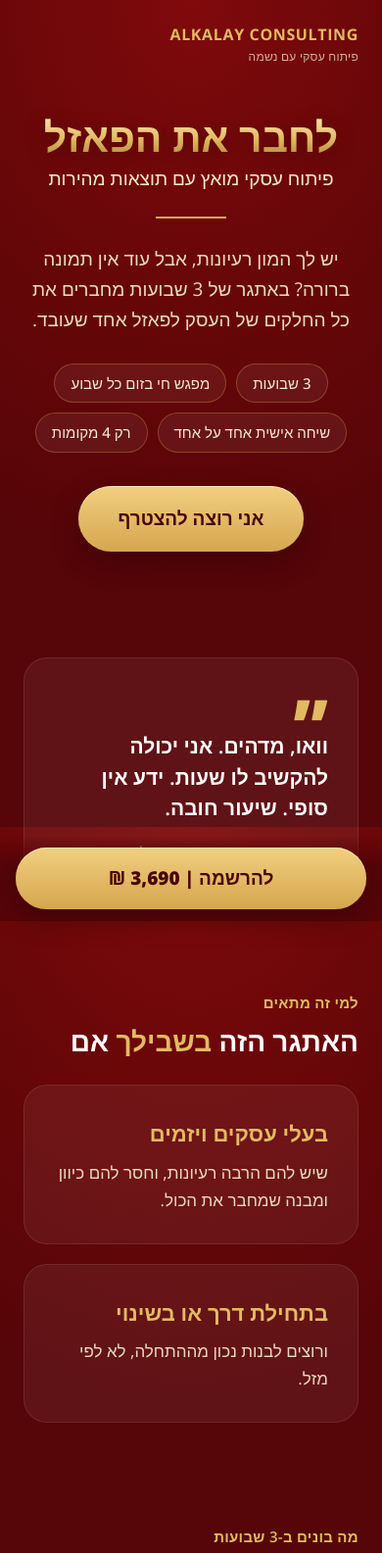
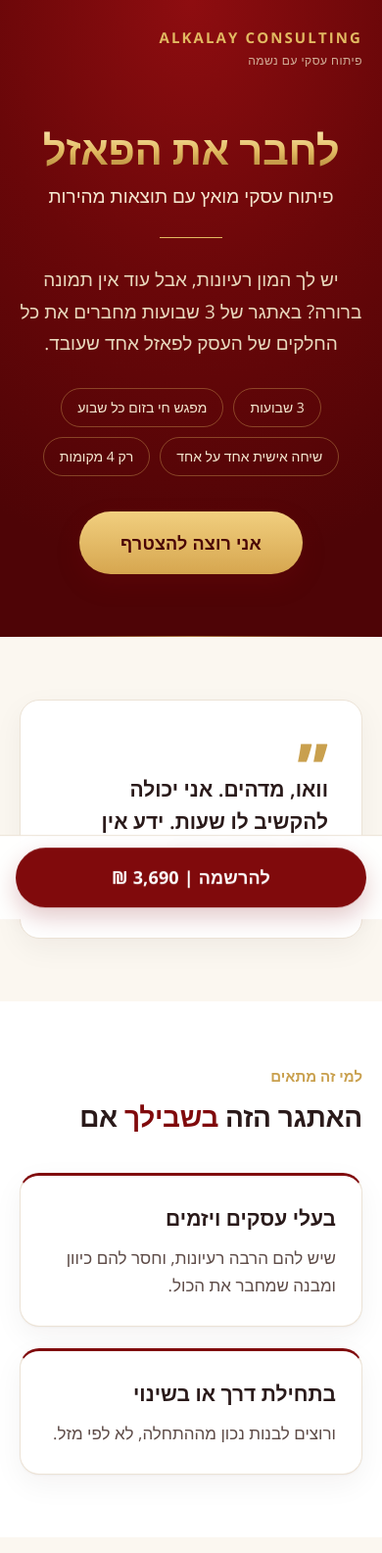
Before and after one commit to arihalkalay-star/puzzle, a plain HTML site: page index.html in a window 390 px wide. Shown: the top 1585 px of the page at 98% size. Drawn offline with nearby package versions, Linux system fonts and the light colour scheme.

Commit message:
Redesign: light premium layout, red hero

```diff
--- a/index.html
+++ b/index.html
@@ -18,116 +18,107 @@
 <link href="https://fonts.googleapis.com/css2?family=Open+Sans:wght@400;500;600;700;800&display=swap" rel="stylesheet">
 <style>
 :root{
-  --red:#800A0C; --red-2:#6a0709; --red-3:#560508;
-  --gold:#E2BA62; --gold-2:#C99A45; --cream:#F5E8D0; --cream-2:#E9D9BD;
-  --glass:rgba(255,255,255,.06); --line:rgba(226,186,98,.28);
+  --red:#800A0C; --red-2:#6a0709; --red-3:#4e0406;
+  --gold:#C9A04E; --gold-l:#E2BA62;
+  --ink:#2A1A1A; --ink-2:#5E4C48; --muted:#8A7A74;
+  --cream:#FBF7F0; --white:#FFFFFF; --line:#ECE3D6;
 }
 *{box-sizing:border-box;margin:0;padding:0}
 html{scroll-behavior:smooth}
-body{
-  font-family:"Open Sans",system-ui,sans-serif; color:var(--cream);
-  background:radial-gradient(ellipse 120% 70% at 50% 0%,var(--red) 0%,var(--red-2) 45%,var(--red-3) 100%) fixed, var(--red-3);
-  line-height:1.65; font-size:18px; -webkit-font-smoothing:antialiased;
-}
+body{font-family:"Open Sans",system-ui,sans-serif;color:var(--ink);background:var(--white);line-height:1.7;font-size:18px;-webkit-font-smoothing:antialiased}
 a{color:inherit}
-.wrap{max-width:1080px;margin:0 auto;padding:0 24px}
-section{padding:72px 0}
-.eyebrow{color:var(--gold);font-weight:600;letter-spacing:.02em;font-size:15px;margin-bottom:10px}
-h2{font-size:clamp(28px,4vw,40px);font-weight:800;line-height:1.2;margin-bottom:28px;color:#fff}
-h2 span{color:var(--gold)}
-.divider{width:72px;height:2px;background:var(--gold);margin:22px auto;opacity:.9}
-
-/* top bar */
-.top{display:flex;justify-content:space-between;align-items:center;padding:22px 0}
-.brand{font-weight:700;font-size:16px;letter-spacing:.04em;color:var(--gold)}
-.brand small{display:block;color:var(--cream-2);font-weight:400;font-size:12px;letter-spacing:.02em;opacity:.8}
-.top a.mini{font-size:15px;font-weight:600;text-decoration:none;border:1px solid var(--line);padding:8px 16px;border-radius:999px;color:var(--cream)}
+.wrap{max-width:1080px;margin:0 auto;padding:0 28px}
 
 /* hero */
-.hero{text-align:center;padding:56px 0 80px}
-.hero h1{
-  font-size:clamp(40px,10.5vw,104px);font-weight:800;line-height:1.05;
-  background:linear-gradient(180deg,#FBE7AE 0%,#E2BA62 55%,#B4873A 100%);
-  -webkit-background-clip:text;background-clip:text;color:transparent;
-  filter:drop-shadow(0 4px 10px rgba(40,0,0,.45));
-}
-.hero .sub{font-size:clamp(19px,2.4vw,24px);color:var(--cream);margin-top:6px}
-.hero .lead{max-width:640px;margin:26px auto 0;color:var(--cream-2);font-size:19px}
-.chips{display:flex;flex-wrap:wrap;gap:10px;justify-content:center;margin-top:28px}
-.chip{border:1px solid var(--line);background:var(--glass);padding:7px 16px;border-radius:999px;font-size:15px;font-weight:500}
-.cta{
-  display:inline-flex;align-items:center;justify-content:center;gap:10px;
-  margin-top:34px;padding:18px 40px;border-radius:999px;text-decoration:none;
-  background:linear-gradient(180deg,#F1CF7F,#D6A64F);color:#4a0406;font-weight:800;font-size:19px;
-  box-shadow:0 10px 30px rgba(0,0,0,.28),inset 0 1px 0 rgba(255,255,255,.5);transition:transform .15s,box-shadow .15s
-}
-.cta:hover{transform:translateY(-2px);box-shadow:0 14px 34px rgba(0,0,0,.35),inset 0 1px 0 rgba(255,255,255,.5)}
-.cta.ghost{white-space:nowrap;padding:14px 28px;margin-top:16px;background:transparent;color:var(--cream);border:1px solid var(--line);box-shadow:none;font-weight:600}
-.note{font-size:14px;color:var(--cream-2);opacity:.8;margin-top:12px}
+.hero-band{color:#F5E8D0;background:radial-gradient(ellipse 110% 90% at 50% 0%,#8E0D10 0%,var(--red-2) 50%,var(--red-3) 100%);position:relative;overflow:hidden}
+.hero-band:after{content:"";position:absolute;inset:auto 0 0 0;height:1px;background:linear-gradient(90deg,transparent,var(--gold-l),transparent);opacity:.6}
+.top{display:flex;justify-content:space-between;align-items:center;padding:26px 0}
+.brand{font-weight:700;font-size:15px;letter-spacing:.14em;color:var(--gold-l)}
+.brand small{display:block;color:#E9D9BD;font-weight:400;font-size:12px;letter-spacing:.04em;opacity:.8}
+.top a.mini{font-size:14px;font-weight:600;text-decoration:none;border:1px solid rgba(226,186,98,.45);padding:8px 18px;border-radius:999px;color:#F5E8D0}
+.hero{text-align:center;padding:64px 0 96px}
+.hero h1{font-size:clamp(42px,10.5vw,100px);font-weight:800;line-height:1.05;letter-spacing:-.01em;
+  background:linear-gradient(180deg,#FBE7AE 0%,#E2BA62 55%,#B4873A 100%);-webkit-background-clip:text;background-clip:text;color:transparent}
+.hero .sub{font-size:clamp(19px,2.4vw,24px);margin-top:10px;color:#F5E8D0}
+.divider{width:64px;height:1px;background:var(--gold-l);margin:26px auto}
+.hero .lead{max-width:620px;margin:0 auto;color:#E9D9BD;font-size:19px}
+.chips{display:flex;flex-wrap:wrap;gap:10px;justify-content:center;margin-top:30px}
+.chip{border:1px solid rgba(226,186,98,.35);padding:7px 16px;border-radius:999px;font-size:14px;color:#F5E8D0}
+.hero .cta{background:linear-gradient(180deg,#F1CF7F,#D6A64F);color:#4a0406}
 
-/* for whom */
-.who{display:grid;grid-template-columns:1fr 1fr;gap:20px}
-.card{background:var(--glass);border:1px solid rgba(255,255,255,.09);border-radius:24px;padding:30px}
-.card h3{color:var(--gold);font-size:22px;font-weight:700;margin-bottom:8px}
-.card p{color:var(--cream-2)}
+/* buttons */
+.cta{display:inline-flex;align-items:center;justify-content:center;margin-top:36px;padding:17px 42px;border-radius:999px;text-decoration:none;
+  background:var(--red);color:#fff;font-weight:700;font-size:18px;letter-spacing:.01em;box-shadow:0 10px 24px rgba(128,10,12,.22);transition:transform .15s,box-shadow .15s}
+.cta:hover{transform:translateY(-2px);box-shadow:0 14px 30px rgba(128,10,12,.3)}
+.cta.ghost{background:transparent;color:var(--ink);border:1px solid var(--line);box-shadow:none;font-weight:600;white-space:nowrap;padding:13px 28px;margin-top:14px;font-size:16px}
 
-/* bento */
-.bento{display:grid;grid-template-columns:repeat(6,1fr);gap:18px}
+/* bands */
+.band{padding:96px 0;background:var(--white)}
+.band.alt{background:var(--cream)}
+.eyebrow{color:var(--gold);font-weight:700;font-size:15px;margin-bottom:12px}
+h2{font-size:clamp(28px,3.8vw,40px);font-weight:800;line-height:1.2;margin-bottom:40px;color:var(--ink);letter-spacing:-.01em}
+h2 span{color:var(--red)}
+
+.card{background:var(--white);border:1px solid var(--line);border-radius:20px;padding:32px;box-shadow:0 1px 2px rgba(42,26,26,.04),0 10px 30px rgba(42,26,26,.05)}
+.card h3{font-size:21px;font-weight:700;margin-bottom:8px;color:var(--ink)}
+.card p{color:var(--ink-2);font-size:17px}
+
+.who{display:grid;grid-template-columns:1fr 1fr;gap:22px}
+.who .card{border-top:3px solid var(--red)}
+
+.bento{display:grid;grid-template-columns:repeat(6,1fr);gap:20px}
 .bento .card{grid-column:span 2}
 .bento .half{grid-column:span 3}
-.bento .card{position:relative;min-height:190px}
-.bento .num{font-size:14px;font-weight:700;color:var(--gold);opacity:.75;margin-bottom:6px}
-.bento .wide{grid-column:span 6;background:linear-gradient(135deg,rgba(226,186,98,.14),rgba(255,255,255,.04));border-color:var(--line)}
-.bento .wide h3{font-size:28px}
+.bento .num{font-size:14px;font-weight:700;color:var(--gold);letter-spacing:.08em;margin-bottom:10px}
+.bento .wide{grid-column:span 6;background:linear-gradient(135deg,#fff 0%,#FBF3E4 100%);border-color:#E8D7B5;padding:40px}
+.bento .wide h3{font-size:28px;color:var(--red)}
+.bento .wide p{font-size:18px;max-width:760px}
 
+.quotes{display:grid;grid-template-columns:repeat(2,1fr);gap:22px}
+.quote{background:var(--white);border:1px solid var(--line);border-radius:20px;padding:34px 34px 28px;box-shadow:0 10px 30px rgba(42,26,26,.05)}
+.quote:before{content:"”";display:block;height:30px;font-size:64px;line-height:1;color:var(--gold);font-weight:800}
+.quote p{font-size:21px;font-weight:600;color:var(--ink);margin-top:10px;line-height:1.55}
+.quote span{display:block;margin-top:18px;font-size:14px;color:var(--muted)}
+.band:not(.alt) .quote{background:var(--cream);box-shadow:none}
 
-/* quotes */
-.quotes{display:grid;grid-template-columns:repeat(2,1fr);gap:18px}
-.quote{background:var(--glass);border:1px solid rgba(255,255,255,.09);border-radius:24px;padding:30px 30px 26px;position:relative}
-.quote:before{content:"”";display:block;height:34px;font-size:72px;line-height:1;color:var(--gold);font-weight:800}
-.quote p{font-size:21px;font-weight:600;color:#fff;margin-top:10px;line-height:1.5}
-.quote span{display:block;margin-top:16px;font-size:14px;color:var(--gold)}
+.how{display:grid;grid-template-columns:repeat(4,1fr);gap:20px;text-align:center}
+.how .big{font-size:46px;font-weight:800;color:var(--red);line-height:1.1}
+.how .card p{margin-top:8px;font-size:16px}
 
-/* how */
-.how{display:grid;grid-template-columns:repeat(4,1fr);gap:18px;text-align:center}
-.how .big{font-size:44px;font-weight:800;color:var(--gold);line-height:1.1}
-.how .card p{margin-top:6px}
+.price{text-align:center;max-width:600px;margin:0 auto;background:var(--white);border:1px solid #E8D7B5;border-radius:28px;padding:52px 32px;box-shadow:0 20px 50px rgba(42,26,26,.08)}
+.price .old{color:var(--muted);font-size:18px}
+.price .old s{text-decoration-thickness:2px;text-decoration-color:var(--red)}
+.price .now{font-size:clamp(54px,9vw,76px);font-weight:800;color:var(--ink);line-height:1.1;margin-top:6px}
+.price .now small{font-size:.42em;font-weight:600;color:var(--ink-2)}
+.price ul{list-style:none;margin:26px auto 0;display:inline-block;text-align:right}
+.price li{padding:6px 0;color:var(--ink-2)}
+.price li:before{content:"";display:inline-block;width:7px;height:7px;border-radius:50%;background:var(--gold);margin-left:12px;vertical-align:middle}
+.note{font-size:14px;color:var(--muted);margin-top:14px}
 
-/* price */
-.price{text-align:center;max-width:640px;margin:0 auto;border:1px solid var(--line);
-  background:linear-gradient(180deg,rgba(226,186,98,.12),rgba(255,255,255,.03));border-radius:32px;padding:48px 28px}
-.price .old s{text-decoration-thickness:2px}.price .old{color:var(--cream-2);opacity:.65;font-size:20px}
-.price .now{font-size:clamp(52px,9vw,76px);font-weight:800;color:var(--gold);line-height:1.1;margin-top:6px}
-.price .now small{font-size:.45em;font-weight:600}
-.price ul{list-style:none;margin:24px auto 0;display:inline-block;text-align:right}
-.price li{padding:5px 0;color:var(--cream-2)}
-.price li:before{content:"";display:inline-block;width:8px;height:8px;border-radius:50%;background:var(--gold);margin-left:12px;vertical-align:middle}
+footer{text-align:center;padding:48px 0 120px;color:var(--muted);font-size:14px;border-top:1px solid var(--line)}
+footer .brand{color:var(--red);display:inline-block;margin-bottom:6px}
 
-footer{text-align:center;padding:40px 0 120px;color:var(--cream-2);font-size:14px;opacity:.8}
-footer .brand{display:inline-block;margin-bottom:6px}
-
-/* sticky mobile CTA */
 .sticky{display:none}
 @media (max-width:760px){
   body{font-size:17px}
-  section{padding:52px 0}
-  .hero{padding:28px 0 56px}
+  .wrap{padding:0 20px}
+  .band{padding:64px 0}
+  .hero{padding:32px 0 64px}
   .who,.quotes{grid-template-columns:1fr}
   .bento{grid-template-columns:1fr}
   .bento .card,.bento .half,.bento .wide{grid-column:auto}
-  .bento .card{min-height:0}
-  .how{grid-template-columns:1fr 1fr}
+  .bento .wide{padding:32px}
+  .how{grid-template-columns:1fr 1fr;gap:14px}
+  .card{padding:26px}
   .top a.mini{display:none}
-  .sticky{display:block;transform:translateY(110%);transition:transform .25s;position:fixed;bottom:0;left:0;right:0;padding:12px 16px calc(12px + env(safe-area-inset-bottom));
-    background:linear-gradient(180deg,rgba(86,5,8,0),rgba(86,5,8,.95) 35%);z-index:10}
+  .sticky{display:block;transform:translateY(110%);transition:transform .25s;position:fixed;bottom:0;left:0;right:0;padding:12px 16px calc(12px + env(safe-area-inset-bottom));background:rgba(255,255,255,.92);backdrop-filter:blur(10px);-webkit-backdrop-filter:blur(10px);border-top:1px solid var(--line);z-index:10}
   .sticky.on{transform:none}
-  .sticky .cta{width:100%;margin:0;padding:16px}
+  .sticky .cta{width:100%;margin:0;padding:15px}
 }
 </style>
 </head>
 <body>
-
-<div class="wrap">
+<div class="hero-band"><div class="wrap">
   <header class="top">
     <div class="brand">ALKALAY CONSULTING<small>פיתוח עסקי עם נשמה</small></div>
     <a class="mini js-pay" href="#price">להרשמה</a>
@@ -145,24 +136,19 @@ footer .brand{display:inline-block;margin-bottom:6px}
       <span class="chip">רק 4 מקומות</span>
     </div>
     <a class="cta js-pay" href="#price">אני רוצה להצטרף</a>
-  </section>
-
-  <section>
+  </section></div></div>
+<section class="band alt"><div class="wrap">
     <div class="quotes" style="grid-template-columns:1fr;max-width:720px;margin:0 auto">
       <div class="quote"><p>וואו, מדהים. אני יכולה להקשיב לו שעות. ידע אין סופי. שיעור חובה.</p><span>משתתפת בקבוצת סודות הזוהר לעסקים</span></div>
     </div>
-  </section>
-
-  <section>
+  </div></section><section class="band "><div class="wrap">
     <p class="eyebrow">למי זה מתאים</p>
     <h2>האתגר הזה <span>בשבילך</span> אם</h2>
     <div class="who">
       <div class="card"><h3>בעלי עסקים ויזמים</h3><p>שיש להם הרבה רעיונות, וחסר להם כיוון ומבנה שמחבר את הכול.</p></div>
       <div class="card"><h3>בתחילת דרך או בשינוי</h3><p>ורוצים לבנות נכון מההתחלה, לא לפי מזל.</p></div>
     </div>
-  </section>
-
-  <section>
+  </div></section><section class="band alt"><div class="wrap">
     <p class="eyebrow">מה בונים ב-3 שבועות</p>
     <h2>חמשת החלקים של <span>הפאזל</span></h2>
     <div class="bento">
@@ -174,18 +160,14 @@ footer .brand{display:inline-block;margin-bottom:6px}
       <div class="card half"><div class="num">05</div><h3>שיווק ומכירות</h3><p>דרך פשוטה להגיע ללקוחות, גם בלי רשתות חברתיות, וגם איך סוגרים עסקה.</p></div>
     </div>
     <div style="text-align:center"><a class="cta js-pay" href="#price">שמרו לי מקום</a></div>
-  </section>
-
-  <section>
+  </div></section><section class="band "><div class="wrap">
     <p class="eyebrow">מה אומרים בקבוצה</p>
     <h2>מילים של <span>משתתפים</span></h2>
     <div class="quotes">
       <div class="quote"><p>חיפשתי תדר כזה כבר כמה זמן, וזה בדיוק מה שאני צריכה. החיבור לעסק והחיבור לזוהר.</p><span>משתתפת בקבוצת סודות הזוהר לעסקים</span></div>
       <div class="quote"><p>זה הוריד לי עוד אסימון שנתן לי כל כך מוטיבציה, וגם יצר עשייה והנאה מהדרך.</p><span>משתתפת בקבוצת סודות הזוהר לעסקים</span></div>
     </div>
-  </section>
-
-  <section>
+  </div></section><section class="band alt"><div class="wrap">
     <p class="eyebrow">איך זה עובד</p>
     <h2>קטן, אישי <span>וממוקד</span></h2>
     <div class="how">
@@ -194,15 +176,11 @@ footer .brand{display:inline-block;margin-bottom:6px}
       <div class="card"><div class="big">1:1</div><p>שיחה אישית רק על העסק שלך</p></div>
       <div class="card"><div class="big">4</div><p>מקומות בלבד. מתחילים מיד</p></div>
     </div>
-  </section>
-
-  <section>
+  </div></section><section class="band "><div class="wrap">
     <div class="quotes" style="grid-template-columns:1fr;max-width:720px;margin:0 auto">
       <div class="quote"><p>ענית לי בדיוק לשאלה המתבקשת: איפה עובר הגבול. לקחתי לתשומת ליבי.</p><span>משתתפת בקבוצת סודות הזוהר לעסקים</span></div>
     </div>
-  </section>
-
-  <section id="price">
+  </div></section><section id="price" class="band alt"><div class="wrap">
     <div class="price">
       <p class="eyebrow">השקעה</p>
       <div class="old">מחיר מלא: <s>12,300 ₪</s></div>
@@ -217,14 +195,12 @@ footer .brand{display:inline-block;margin-bottom:6px}
       <div><a class="cta ghost" href="https://wa.me/972523313827?text=%D7%94%D7%99%D7%99%20%D7%90%D7%A8%D7%99%2C%20%D7%99%D7%A9%20%D7%9C%D7%99%20%D7%A9%D7%90%D7%9C%D7%94%20%D7%A2%D7%9C%20%D7%94%D7%90%D7%AA%D7%92%D7%A8%20%22%D7%9C%D7%97%D7%91%D7%A8%20%D7%90%D7%AA%20%D7%94%D7%A4%D7%90%D7%96%D7%9C%22" target="_blank" rel="noopener">שאלות? כתבו לי בוואטסאפ</a></div>
       <p class="note">רק 4 מקומות בקבוצה</p>
     </div>
-  </section>
-
-  <footer>
+  </div></section>
+<div class="wrap"><footer>
     <div class="brand">ALKALAY CONSULTING</div>
     <div>ארי אלקלעי | פיתוח עסקי עם נשמה</div>
   </footer>
 </div>
-
 <div class="sticky"><a class="cta js-pay" href="#price">להרשמה | 3,690 ₪</a></div>
 
 <script>
```
